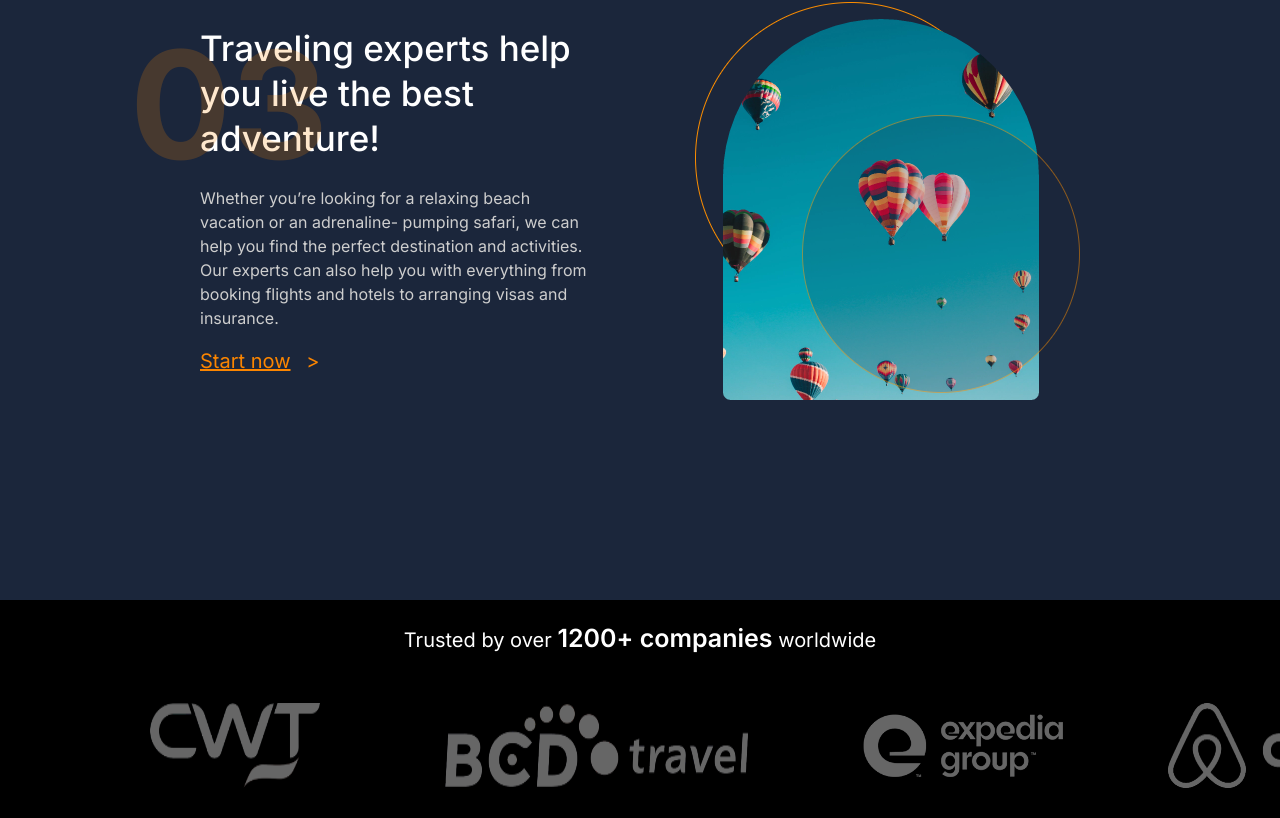
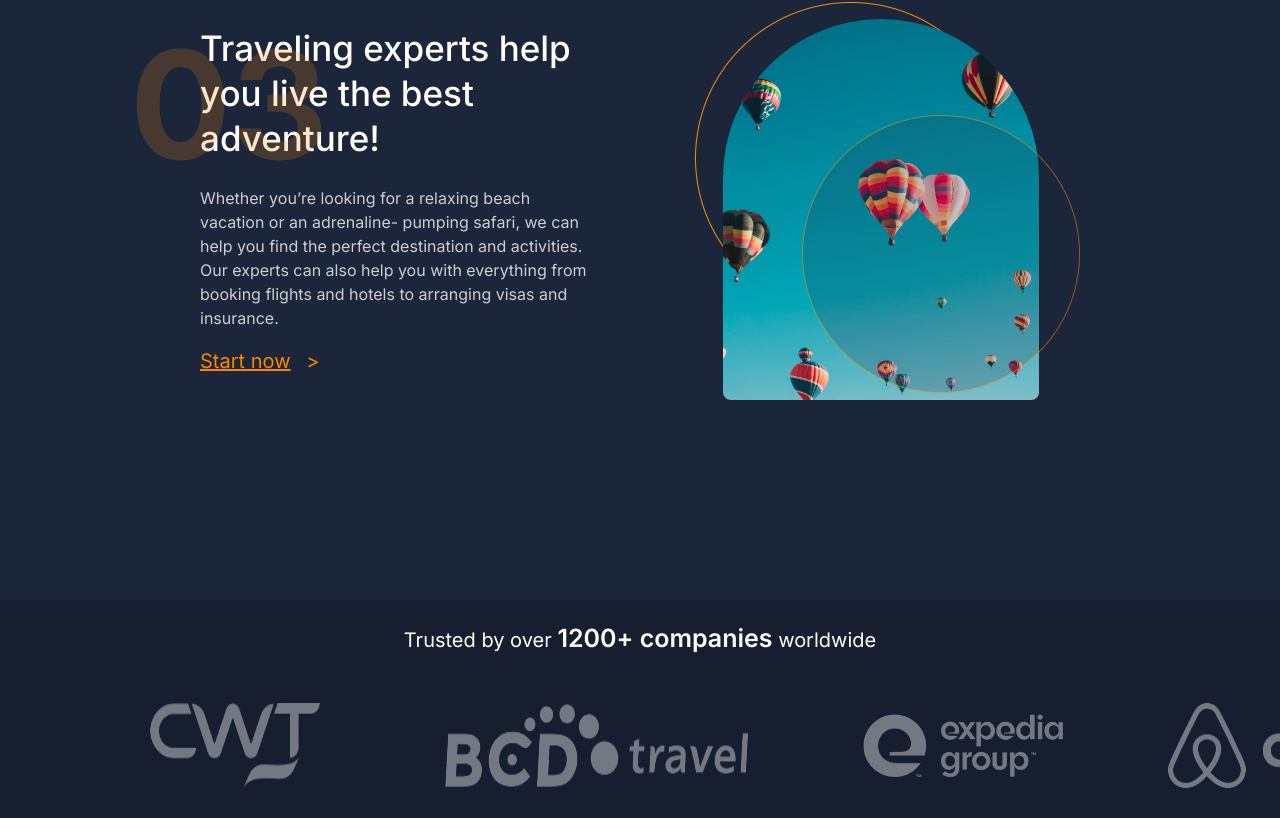
Before and after one commit to zeinab-alhwary/Travelo, an Angular app: page / in a window 1280 px wide. Shown: the part 2371-3189 px from the top of the page. Built offline with nearby package versions, Linux system fonts and the light colour scheme; a web font is replaced by a local one.

Commit message:
fixing scroll style and calling images from ts

```diff
--- a/src/app/component/companies/companies.component.html
+++ b/src/app/component/companies/companies.component.html
@@ -2,9 +2,10 @@
 <section class="companies-container">
 <p class="header-text">Trusted by over <span> 1200+ companies</span> worldwide</p>
 <div class="companies-logo">
-  <img src="../../../assets/images/companies-logo/CWT-logo1-white.png" alt="logo-one" class="logo">
-  <img src="../../../assets/images/companies-logo/BCDTravel-Logo2_white.png" alt="logo-two" class="logo">
-<img src="../../../assets/images/companies-logo/expedia-Group3-white.png" alt="logo-three" class="logo">
-<img src="../../../assets/images/companies-logo/Airbnb_Logo4_Bélo.svg.png" alt="logo-four" class="logo" >
+  <ng-container *ngFor="let logo of companiesLogo">
+  <img src="{{logo}}" alt="logo-one" class="logo">
+
+
+</ng-container>
 </div>
 </section>
--- a/src/app/component/companies/companies.component.scss
+++ b/src/app/component/companies/companies.component.scss
@@ -1,11 +1,11 @@
 @import '../../../styles.scss';
 .companies-container{
-  background-color: $black-color;
+  background-color:rgba($color:$black-color , $alpha: 20%) ;
   text-align: center;
   padding-block-start: 20px;
 
 
-  .header-text{
+.header-text{
 color: $wight-color;
 @include font(400,20px);
 }
--- a/src/app/component/companies/companies.component.ts
+++ b/src/app/component/companies/companies.component.ts
@@ -6,5 +6,18 @@ import { Component } from '@angular/core';
   styleUrls: ['./companies.component.scss']
 })
 export class CompaniesComponent {
-
+ companiesLogo=[
+    '../../../assets/images/companies-logo/CWT-logo1-white.png',
+    '../../../assets/images/companies-logo/BCDTravel-Logo2_white.png',
+    '../../../assets/images/companies-logo/expedia-Group3-white.png',
+    '../../../assets/images/companies-logo/Airbnb_Logo4_Bélo.svg.png',
+    '../../../assets/images/companies-logo/CWT-logo1-white.png',
+    '../../../assets/images/companies-logo/BCDTravel-Logo2_white.png',
+    '../../../assets/images/companies-logo/expedia-Group3-white.png',
+    '../../../assets/images/companies-logo/Airbnb_Logo4_Bélo.svg.png',
+    '../../../assets/images/companies-logo/CWT-logo1-white.png',
+    '../../../assets/images/companies-logo/BCDTravel-Logo2_white.png',
+    '../../../assets/images/companies-logo/expedia-Group3-white.png',
+    '../../../assets/images/companies-logo/Airbnb_Logo4_Bélo.svg.png'
+  ]
 }
--- a/src/styles.scss
+++ b/src/styles.scss
@@ -24,5 +24,32 @@ $black-color:#000000;
 }
 body{
   margin: 0;
+}
+// scroll bar style
 
+/* width */
+
+::-webkit-scrollbar {
+  width: 8px;
+  height: 8px;
+  cursor: pointer;
 }
+
+
+/* Track */
+
+::-webkit-scrollbar-track,
+::-webkit-scrollbar-corner {
+  background:$dark-color;
+  border-radius: 6px;
+  cursor: pointer;
+}
+
+
+/* Handle */
+
+::-webkit-scrollbar-thumb {
+  background: $orang-dark-color;
+  border-radius: 6px;
+  cursor: pointer;
+}
```
